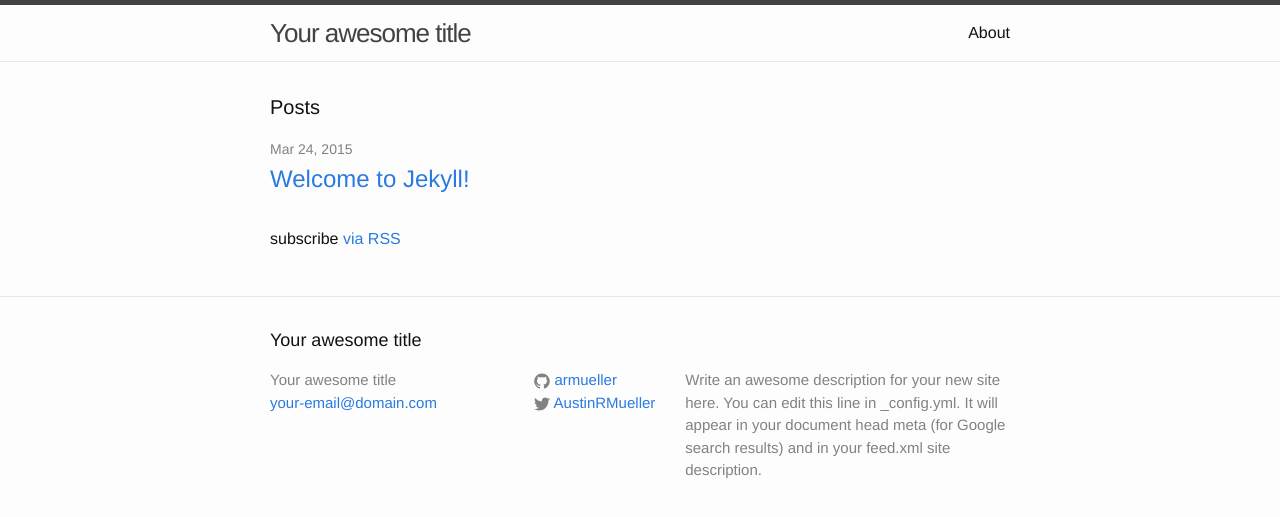
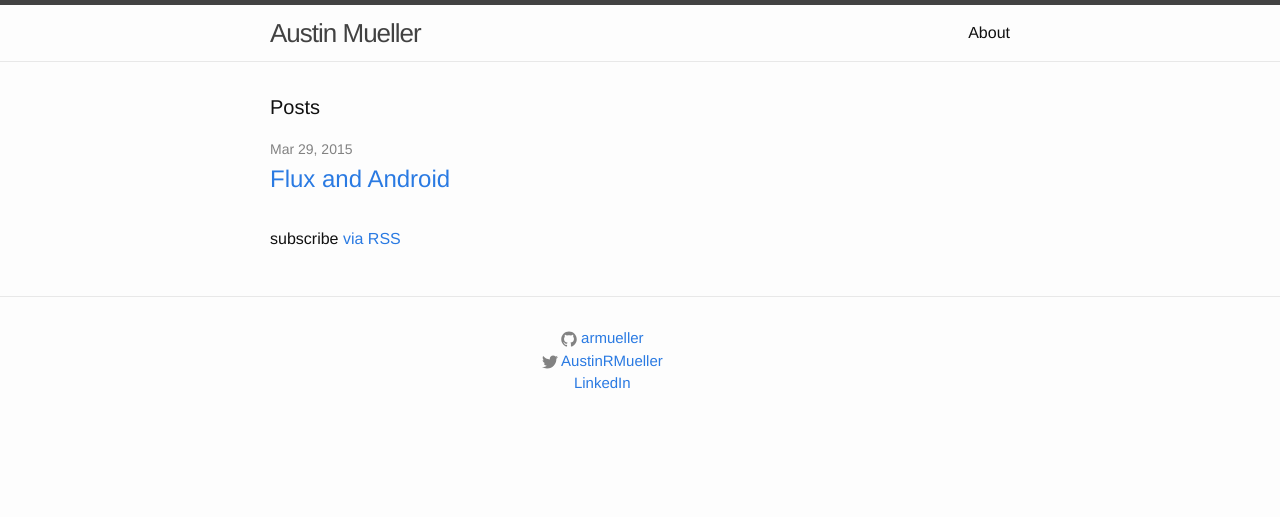
Before and after one commit to armueller/armueller.github.io, a Jekyll site: the page built from index.html, in a window 1280 px wide. Shown: the top 517 px of the page. Built offline with Jekyll 4.4.1, drawn with Linux system fonts in a browser that asks for light colours.

Commit message:
Flux and Android!

```diff
--- a/_config.yml
+++ b/_config.yml
@@ -1,14 +1,11 @@
 # Site settings
-title: Your awesome title
-email: your-email@domain.com
-description: > # this means to ignore newlines until "baseurl:"
-  Write an awesome description for your new site here. You can edit this
-  line in _config.yml. It will appear in your document head meta (for
-  Google search results) and in your feed.xml site description.
+title: Austin Mueller
+description: ""
 baseurl: "" # the subpath of your site, e.g. /blog/
 url: "http://armueller.com" # the base hostname & protocol for your site
 twitter_username: AustinRMueller
 github_username:  armueller
+linkedin_id:      142612111
 
 # Build settings
 markdown: kramdown
--- a/_includes/footer.html
+++ b/_includes/footer.html
@@ -1,15 +1,8 @@
 <footer class="site-footer">
 
   <div class="wrapper">
-
-    <h2 class="footer-heading">{{ site.title }}</h2>
-
     <div class="footer-col-wrapper">
       <div class="footer-col  footer-col-1">
-        <ul class="contact-list">
-          <li>{{ site.title }}</li>
-          <li><a href="mailto:{{ site.email }}">{{ site.email }}</a></li>
-        </ul>
       </div>
 
       <div class="footer-col  footer-col-2">
@@ -42,11 +35,15 @@
             </a>
           </li>
           {% endif %}
+
+          {% if site.linkedin_id %}
+            <li>
+              <a href="https://www.linkedin.com/profile/view?id={{ site.linkedin_id }}">
+                <span class="username">LinkedIn</span>
+              </a>
+            </li>
+          {% endif %}
         </ul>
-      </div>
-
-      <div class="footer-col  footer-col-3">
-        <p class="text">{{ site.description }}</p>
       </div>
     </div>
 
--- a/_sass/_layout.scss
+++ b/_sass/_layout.scss
@@ -104,6 +104,7 @@
 .contact-list,
 .social-media-list {
     list-style: none;
+    text-align: center;
     margin-left: 0;
 }
 
--- /dev/null
+++ b/_sass/_posts.scss
@@ -0,0 +1,18 @@
+.share-page {
+    text-align: center;
+    background: #07AEBA;
+    color: #EFEFEF;
+    padding: 8px 15px;
+    border-radius: 5px;
+    margin: 1.5 * $spacing-unit 0;
+
+    a {
+        font-weight: 700;
+        color: #fff;
+        margin-left: 10px;
+
+        &:hover {
+            border-bottom: 1px dashed #fff;
+        }
+    }
+}
--- a/css/main.scss
+++ b/css/main.scss
@@ -48,5 +48,6 @@ $on-laptop:        800px;
 @import
         "base",
         "layout",
-        "syntax-highlighting"
+        "syntax-highlighting",
+        "posts"
 ;
```
Also changed, not shown: _layouts/post.html (+9 -4 lines), _posts/2015-03-24-welcome-to-jekyll.markdown (deleted, +0 -25 lines), _posts/2015-03-28-flux-and-android.markdown (added, +151 -0 lines), images/Architecture-General-TDD.png (added), images/Architecture-General.png (added), images/Architecture-Impl.png (added).
